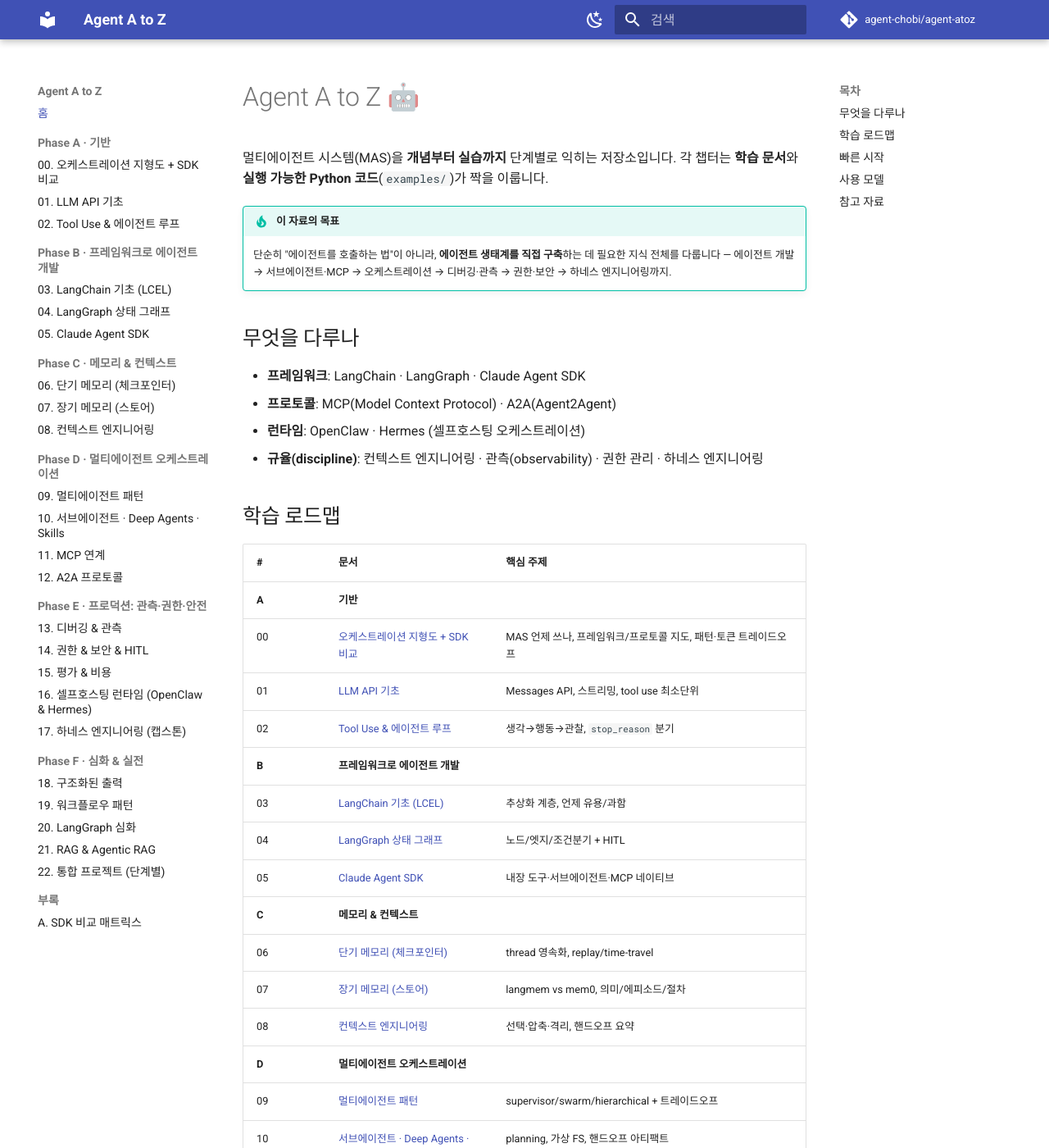
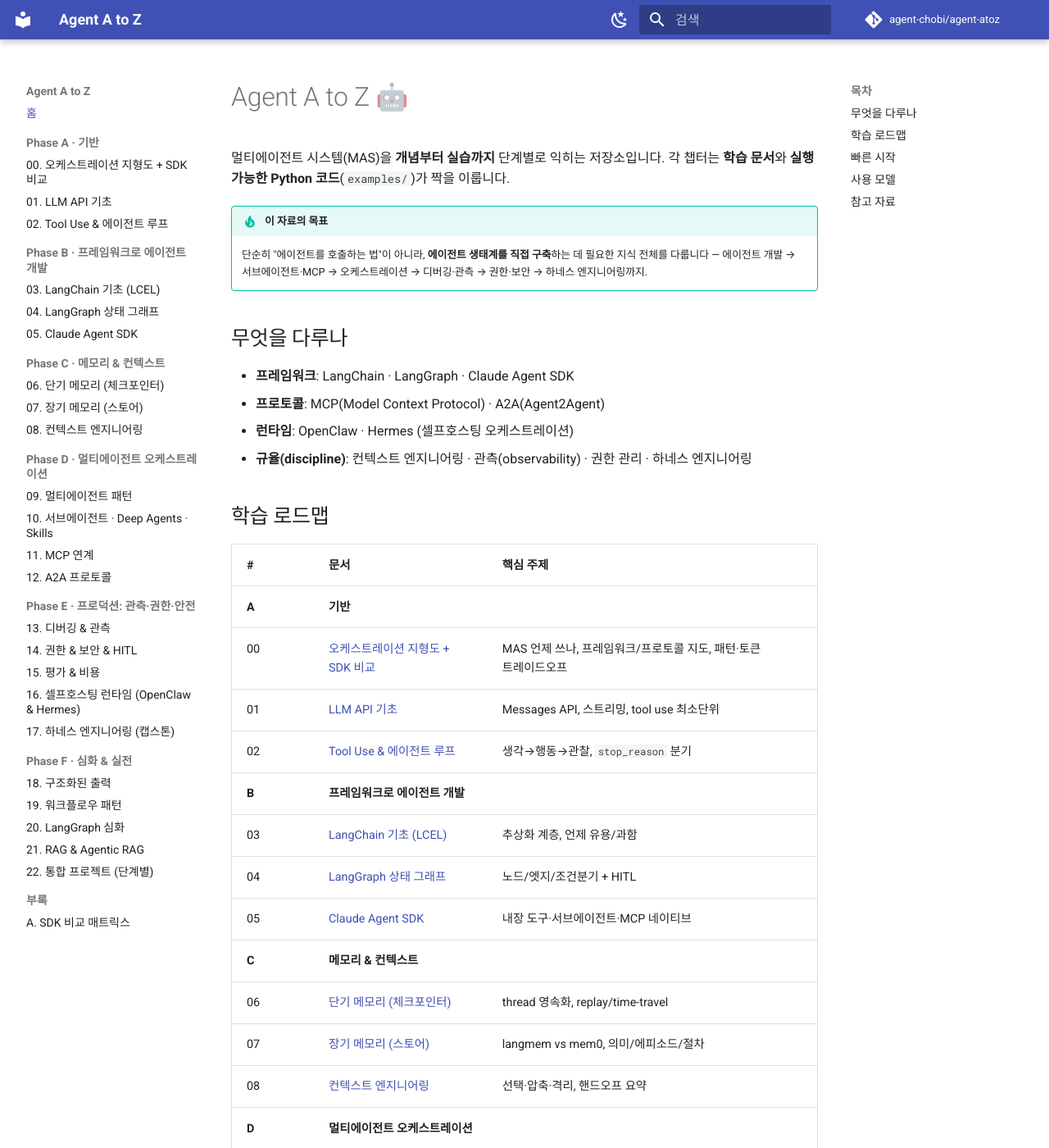
Before and after one commit to agent-chobi/agent-atoz, an MkDocs documentation site: the page built from docs/index.md, in a window 1280 px wide and 1400 px high. Shown: the whole window at 82% size. Built offline with MkDocs 1.6.1 and Material for MkDocs 9.7.7, drawn with Linux system fonts in a browser that asks for light colours; comment, search, counter and statistics services are not loaded.

Commit message:
레이아웃: 본문 폭 전체 화면 활용 + 한국어 표 줄바꿈 개선
- docs/stylesheets/extra.css 신설, mkdocs.yml extra_css 등록
- .md-grid 61rem 제한 해제(max-width 100%) — 와이드 모니터에서 본문이 최대 폭 사용
- word-break: keep-all — 한글 어절 중간 줄바꿈 방지 (표 셀 가독성)
- 표 헤더·셀 내 코드(패키지/API명) nowrap, 표 폰트 0.64→0.72rem
- 본문 좌우 여백 최소화

Co-Authored-By: Claude Opus 4.8 (1M context) <noreply@anthropic.com>
Claude-Session: https://claude.ai/code/session_013RnbviViebYXZTMmi7bS5g

```diff
--- /dev/null
+++ b/docs/stylesheets/extra.css
@@ -0,0 +1,54 @@
+/* ============================================================
+   레이아웃: 본문 폭 확장
+   MkDocs Material 은 기본적으로 콘텐츠 그리드를 61rem(~976px)로
+   제한한다. 와이드 모니터(2560px 등)에서 양옆 여백이 과도해지므로
+   제한을 해제해 본문이 화면을 최대한 활용하게 한다.
+   (사이드바 2개는 각각 12.1rem 고정 — 나머지 전부가 본문이 된다)
+   ============================================================ */
+.md-grid {
+  max-width: 100%;
+}
+
+/* 본문 좌우에 최소한의 숨 쉴 공간만 남긴다 */
+.md-main__inner {
+  margin-left: 0.8rem;
+  margin-right: 0.8rem;
+}
+
+/* ============================================================
+   한국어 타이포그래피: 줄바꿈 품질
+   word-break: keep-all — 한글이 어절(단어) 중간에서 끊기지 않고
+   공백 단위로만 줄바꿈된다. 표 셀에서 특히 효과가 크다.
+   overflow-wrap: break-word — 긴 URL/식별자는 넘칠 때만 강제 줄바꿈.
+   ============================================================ */
+.md-typeset {
+  word-break: keep-all;
+  overflow-wrap: break-word;
+}
+
+/* ============================================================
+   표: 어색한 줄바꿈 방지
+   - 셀 안의 인라인 코드(패키지명·API명·모델 ID)는 줄바꿈 금지
+   - 헤더 셀도 줄바꿈 금지 (열 제목이 두 줄로 갈라지는 것 방지)
+   - 표 자체가 화면보다 넓어지면 Material 기본 가로 스크롤 사용
+   ============================================================ */
+.md-typeset table:not([class]) th {
+  white-space: nowrap;
+}
+
+.md-typeset table:not([class]) td code,
+.md-typeset table:not([class]) th code {
+  white-space: nowrap;
+}
+
+/* 넓어진 본문에 맞춰 표 글자를 살짝 키움 (기본 0.64rem) */
+.md-typeset table:not([class]) {
+  font-size: 0.72rem;
+}
+
+/* ============================================================
+   코드 블록: 넓어진 폭 활용 — 불필요한 접힘 없이 그대로 표시
+   ============================================================ */
+.md-typeset pre > code {
+  overflow-x: auto;
+}
--- a/mkdocs.yml
+++ b/mkdocs.yml
@@ -34,6 +34,9 @@ theme:
       toggle:
         icon: material/weather-sunny
         name: 라이트 모드로 전환
+
+extra_css:
+  - stylesheets/extra.css
 
 markdown_extensions:
   - admonition
```
